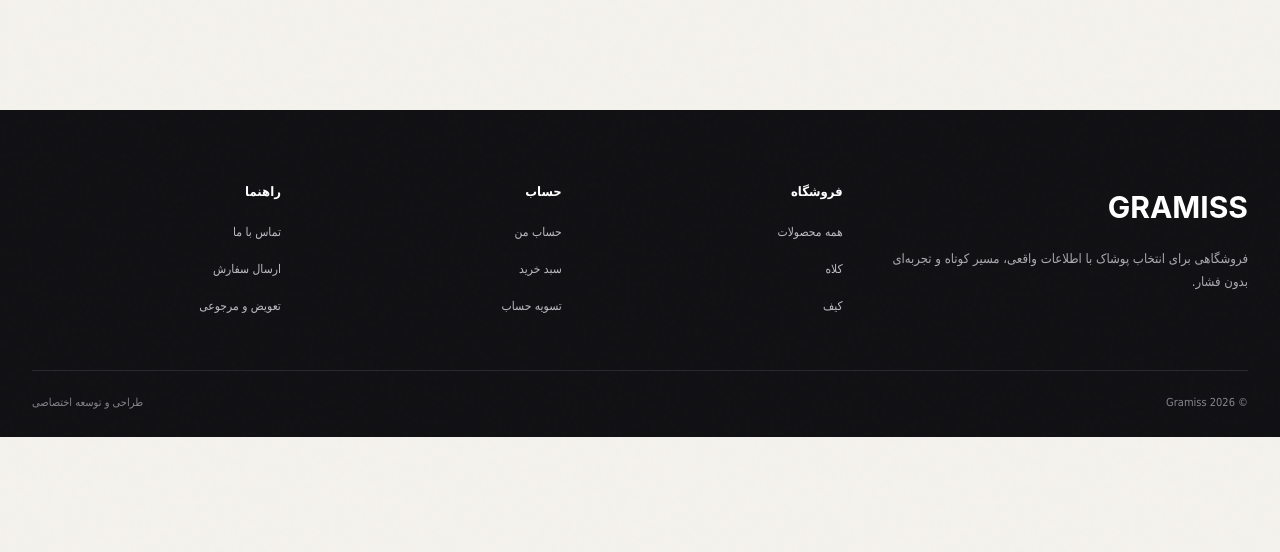
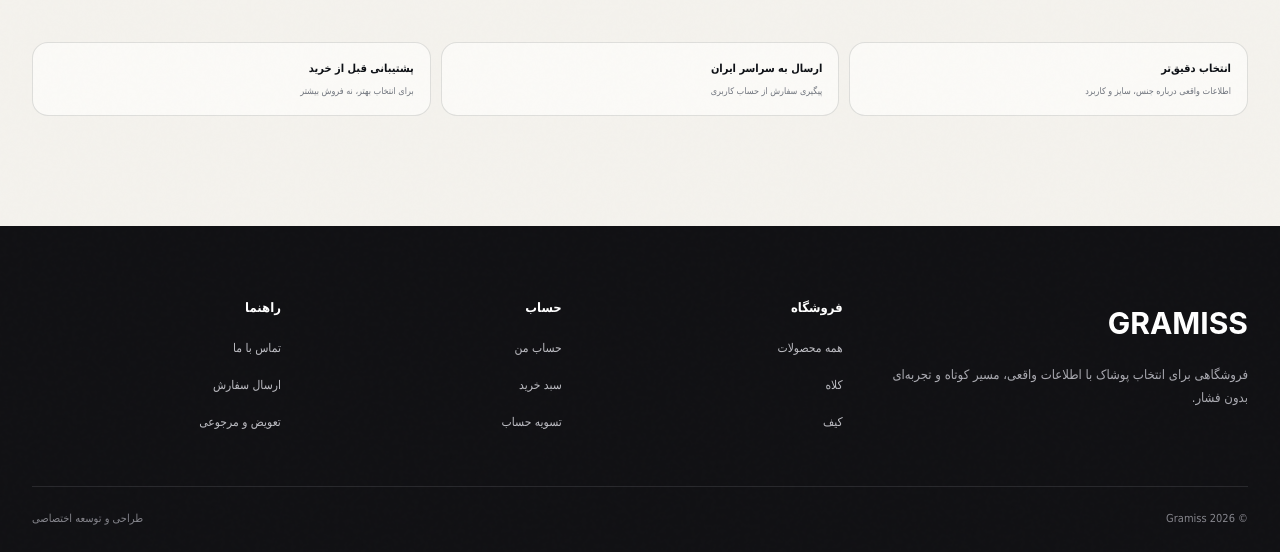
Before and after one commit to miladhaghi/gramiss-commerce1, a WordPress theme: template wordpress/gramiss-theme/single-product.php in a window 1280 px wide. Shown: the part 117-669 px from the top of the page. Run offline with PHP 8.4 and a stand-in for WordPress, Linux system fonts and the light colour scheme; the site name, menu and one post (Sample post) are stand-ins, and other content is empty; some libraries are stand-ins or nearby versions.

Commit message:
Rebuild single product shell for Gramiss 1.0

```diff
--- a/wordpress/gramiss-theme/single-product.php
+++ b/wordpress/gramiss-theme/single-product.php
@@ -1,8 +1,17 @@
 <?php
+/** Single product page. @package Gramiss */
 defined( 'ABSPATH' ) || exit;
 get_header();
 ?>
-<main id="primary" class="content-area">
-<?php while ( have_posts() ) : the_post(); ?><?php wc_get_template_part( 'content', 'single-product' ); ?><?php endwhile; ?>
+<main id="primary" class="g1-product-page">
+    <?php if ( function_exists( 'woocommerce_breadcrumb' ) ) { woocommerce_breadcrumb(); } ?>
+    <?php while ( have_posts() ) : the_post(); ?>
+        <?php wc_get_template_part( 'content', 'single-product' ); ?>
+        <section class="g1-trust-rail" aria-label="مزایای خرید از Gramiss">
+            <div class="g1-trust-item"><strong>انتخاب دقیق‌تر</strong><span>اطلاعات واقعی درباره جنس، سایز و کاربرد</span></div>
+            <div class="g1-trust-item"><strong>ارسال به سراسر ایران</strong><span>پیگیری سفارش از حساب کاربری</span></div>
+            <div class="g1-trust-item"><strong>پشتیبانی قبل از خرید</strong><span>برای انتخاب بهتر، نه فروش بیشتر</span></div>
+        </section>
+    <?php endwhile; ?>
 </main>
 <?php get_footer(); ?>
```
